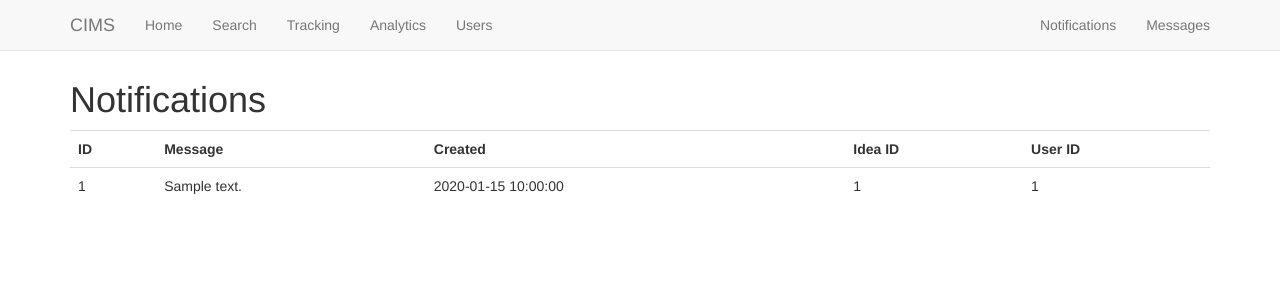
After one commit to Rarely/LuckySlevin-CIMS, a CakePHP app: the page made by app/View/Notifications/index.ctp in a window 1280 px wide. The commit adds this page. Shown: the top 300 px of the page. Run offline with PHP 8.4 and a stand-in for CakePHP, Linux system fonts and the light colour scheme; the template is opened without the code that fills it: most values are stand-ins (such as "Sample title", 1, 10 or a date in 2020); some libraries are stand-ins or nearby versions.

Commit message:
Added Notifications Stuff
Got rid of the old tracking controller in exchange for the “trackings
controller”

```diff
--- a/app/View/Layouts/default.ctp
+++ b/app/View/Layouts/default.ctp
@@ -43,7 +43,7 @@ body {
             <li><a href="/users">Users</a></li>
           </ul>
           <ul class="nav navbar-nav navbar-right">
-            <li><a href="#">Notifications</a></li>
+            <li><a href="/notifications">Notifications</a></li>
             <li><a href="#">Messages</a></li>
           </ul>
         </div><!--/.nav-collapse -->
--- /dev/null
+++ b/app/View/Notifications/index.ctp
@@ -0,0 +1,31 @@
+<!-- File: /app/View/Notification/index.ctp -->
+
+<h1>Notifications</h1>
+<table class="table">
+    <tr>
+        <th>ID</th>
+        <th>Message</th>
+        <th>Created</th>
+        <th>Idea ID</th>
+        <th>User ID</th>
+    </tr>
+
+    <!-- Here is where we loop through our $posts array, printing out post info -->
+
+    <?php foreach ($notifications as $notification): ?>
+    <tr>
+        <td><?php echo $notification['Notification']['id']; ?></td>
+
+        <td><?php echo $notification['Notification']['message']; ?></td>
+
+        <td><?php echo $notification['Notification']['created']; ?></td>
+
+        <td><?php echo $notification['Notification']['ideaid']; ?></td>
+
+        <td><?php echo $notification['Notification']['userid']; ?></td>
+
+
+    </tr>
+    <?php endforeach; ?>
+    <?php unset($tracking); ?>
+</table>
```
Also changed, not shown: app/Controller/NotificationsController.php (added, +21 -0 lines), app/Controller/TrackingController.php (deleted, +0 -21 lines), app/View/Notifications/view.ctp (added, +11 -0 lines), 1 other file.
